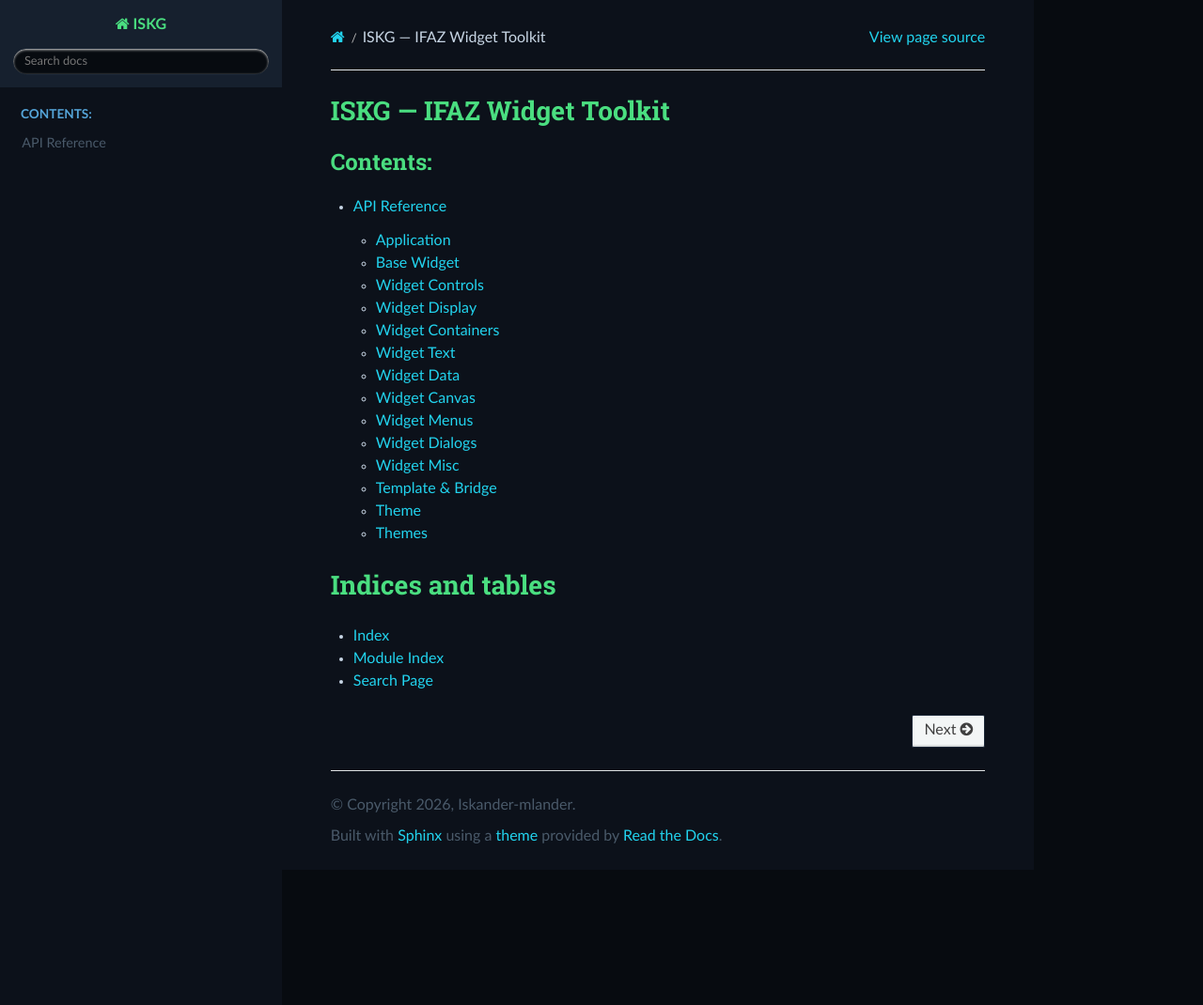
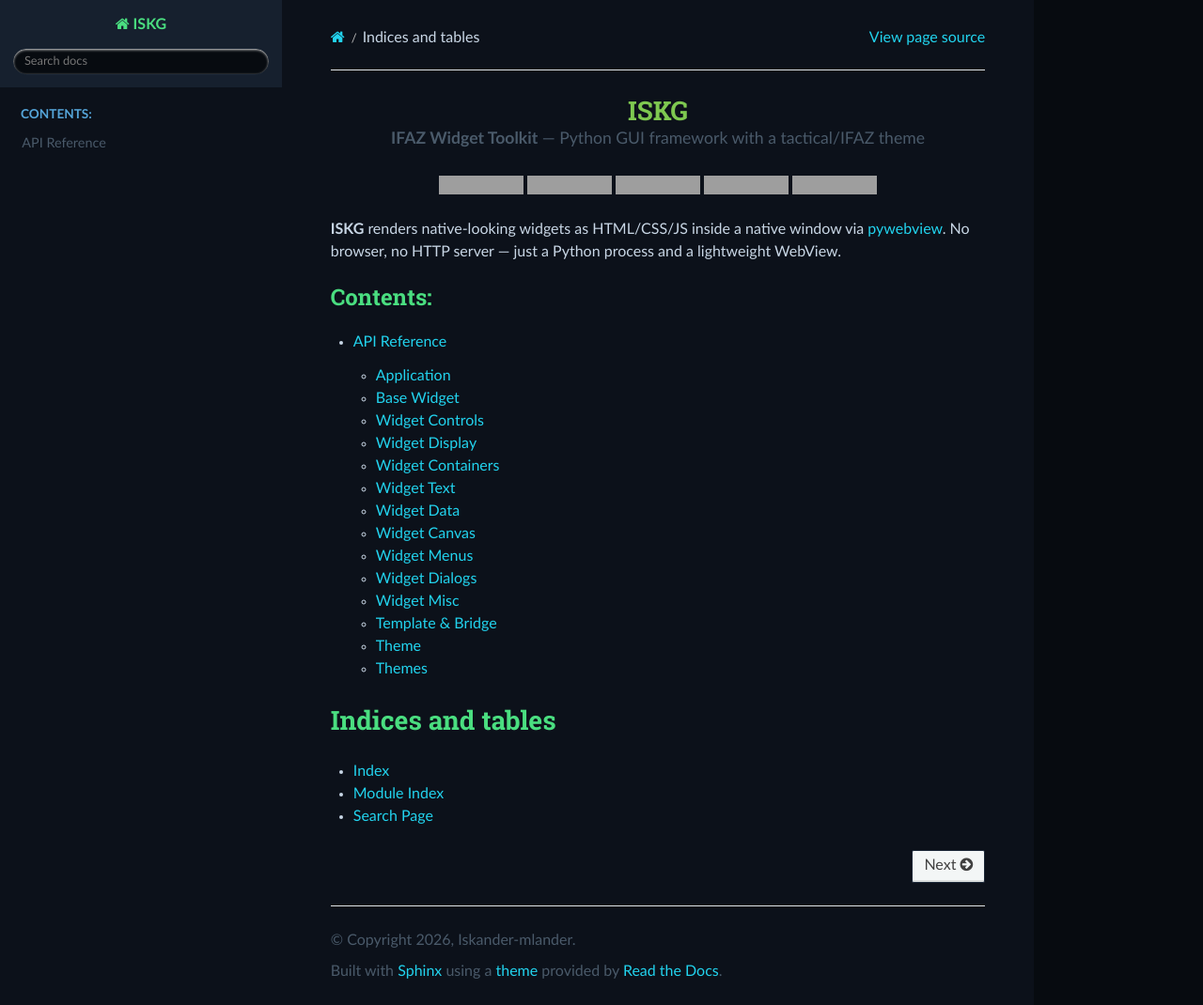
Before and after one commit to Iskander-mlander/ISKG, a Sphinx documentation site: the page built from docs/index.rst, in a window 1280 px wide and 1070 px high. Shown: the whole window at 94% size. Built offline with Sphinx 7.4.7 and the Read the Docs theme 3.1.0, drawn with Linux system fonts in a browser that asks for light colours; grey boxes are pictures that could not be loaded.

Commit message:
docs: add badges and project description to Sphinx landing page

```diff
--- a/docs/index.rst
+++ b/docs/index.rst
@@ -1,5 +1,20 @@
-ISKG — IFAZ Widget Toolkit
-============================
+.. raw:: html
+
+   <div align="center">
+     <h1 style="color: var(--text-green); margin-bottom: 0;">ISKG</h1>
+     <p style="color: var(--text-dim); font-size: 1.1em;"><b>IFAZ Widget Toolkit</b> — Python GUI framework with a tactical/IFAZ theme</p>
+     <p>
+       <a href="https://github.com/Iskander-mlander/ISKG/actions"><img src="https://img.shields.io/github/actions/workflow/status/Iskander-mlander/ISKG/ci.yml?branch=main&label=CI&logo=github" /></a>
+       <a href="https://www.python.org"><img src="https://img.shields.io/badge/python-3.10%20|%203.11%20|%203.12%20|%203.13%20|%203.14-blue?logo=python" /></a>
+       <a href="LICENSE"><img src="https://img.shields.io/github/license/Iskander-mlander/ISKG?color=green" /></a>
+       <a href="https://pypi.org/project/iskg/"><img src="https://img.shields.io/badge/pypi-0.3.7-orange?logo=pypi" /></a>
+       <a href="#"><img src="https://img.shields.io/badge/platform-linux%20|%20windows%20|%20macos-lightgrey" /></a>
+     </p>
+   </div>
+
+**ISKG** renders native-looking widgets as HTML/CSS/JS inside a native window via
+`pywebview <https://github.com/r0x0r/pywebview>`_. No browser, no HTTP server —
+just a Python process and a lightweight WebView.
 
 .. toctree::
    :maxdepth: 2
```
